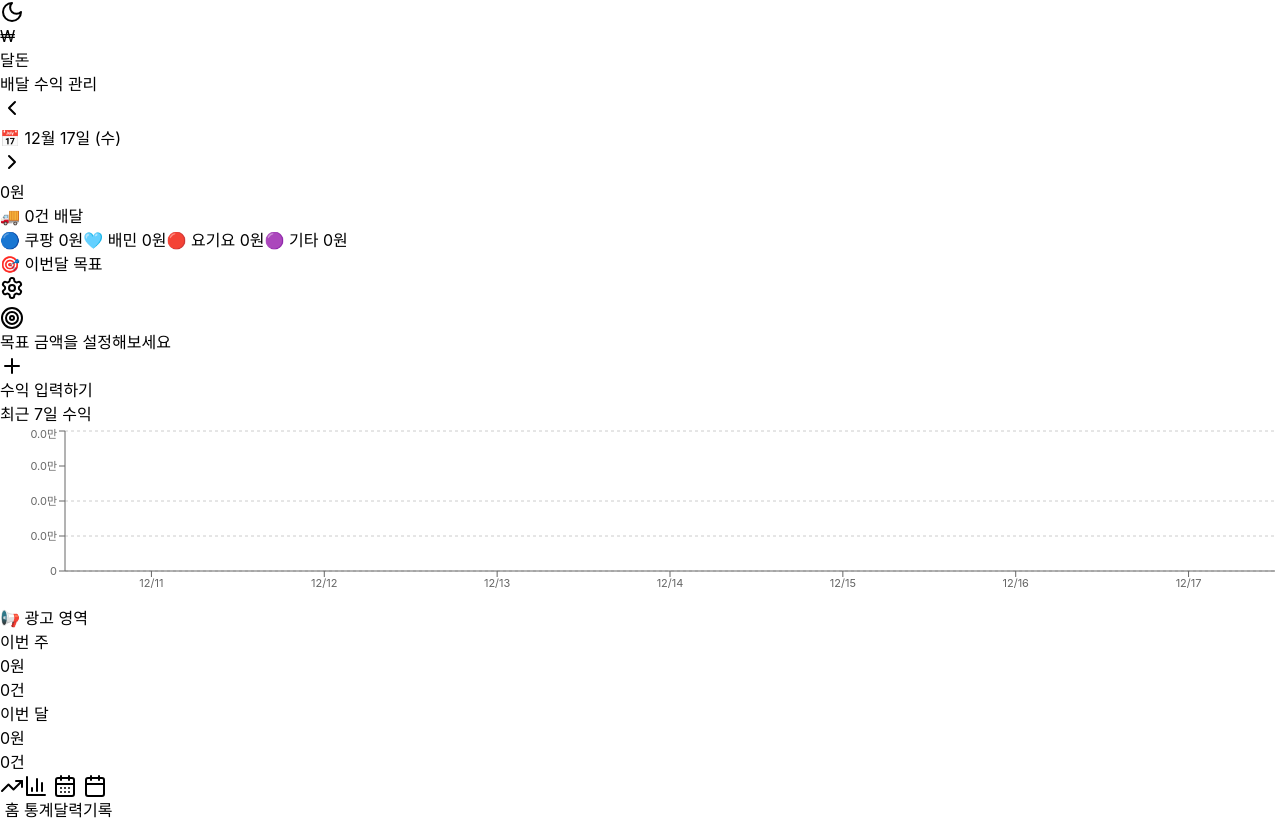
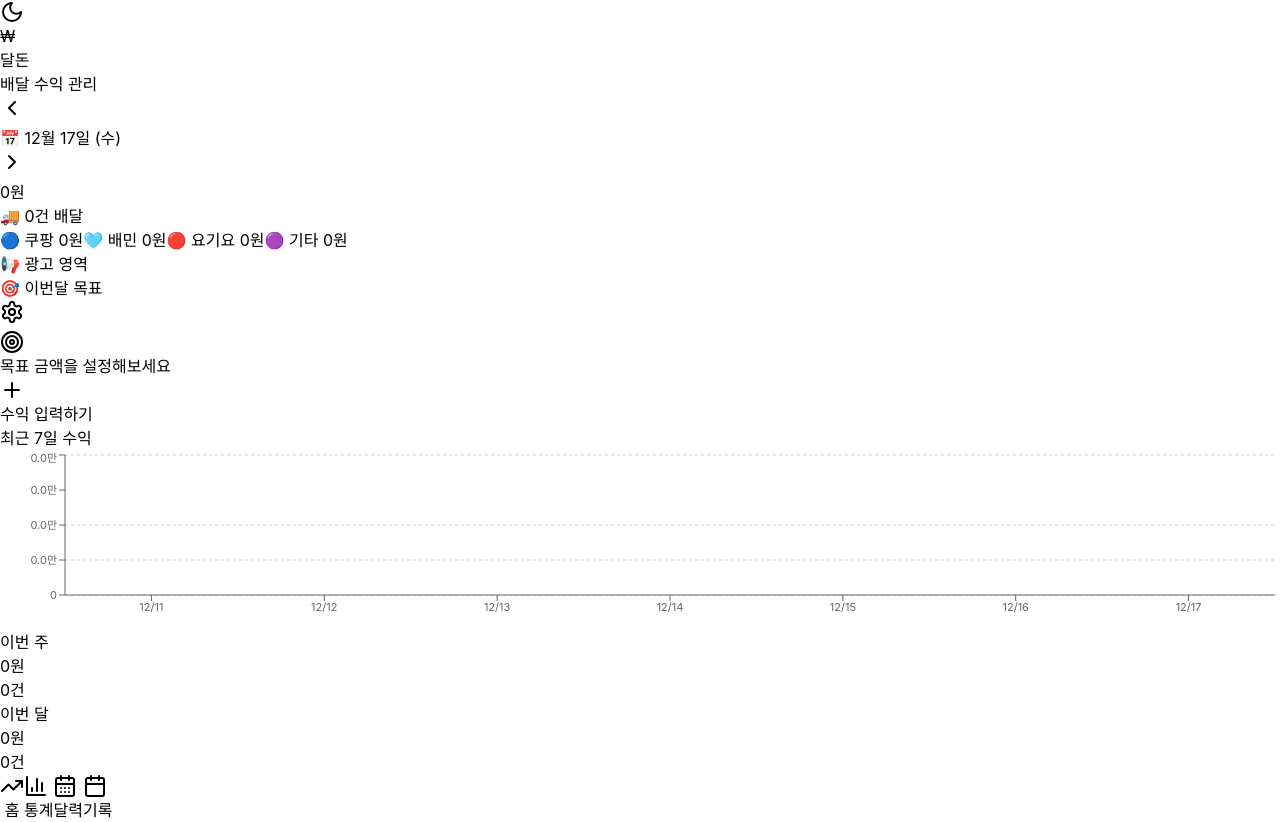
Before and after one commit to tankkwon/delivery-app, a React (Vite) app: page / in a window 1280 px wide. Built offline with nearby package versions, Linux system fonts and the light colour scheme.

Commit message:
Switch Ad components and update comments

```diff
--- a/src/App.jsx
+++ b/src/App.jsx
@@ -422,9 +422,9 @@ export default function App() {
           </div>
         </div>
 
-        {/* 쿠팡파트너스 광고 */}
+        {/* AdMob 광고 (나중에) */}
         <div className="mb-4">
-          <CoupangAd />
+          <AdBanner />
         </div>
 
         {/* 이번달 목표 */}
@@ -488,9 +488,9 @@ export default function App() {
           </ResponsiveContainer>
         </div>
 
-        {/* 광고 배너 */}
+        {/* 쿠팡파트너스 광고 (중단) */}
         <div className="mb-4">
-          <AdBanner />
+          <CoupangAd />
         </div>
 
         <div className="grid grid-cols-2 gap-3">
```
